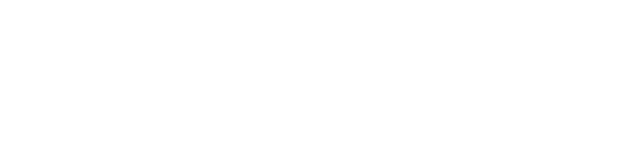
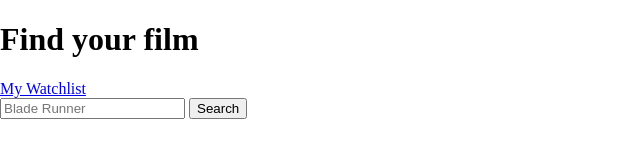
Before and after one commit to anet-eny/movie-watchlist, a plain HTML site: page index.html in a window 1280 px wide. Shown: the whole page, without its empty margins (0-640 px from the left). Drawn offline with Linux system fonts and the light colour scheme.

Commit message:
Add html structure

```diff
--- a/index.html
+++ b/index.html
@@ -7,7 +7,20 @@
     <link rel="stylesheet" href="style.css">
 </head>
 <body>
+    <div class="container">
+        <header>
+            <h1>Find your film</h1>
+            <a href="watchlist.html">My Watchlist</a>
+        </header>
+        <form id="form">
+            <input type="text" id="input" placeholder="Blade Runner"
+            >
+            <button type="submit">Search</button>
+        </form>
+        <main id="main">
 
+        </main>
+    </div>
 
     <script src="script.js"></script>
 </body>
--- a/style.css
+++ b/style.css
@@ -0,0 +1,4 @@
+html, body {
+    margin: 0;
+    padding: 0;
+}
```
